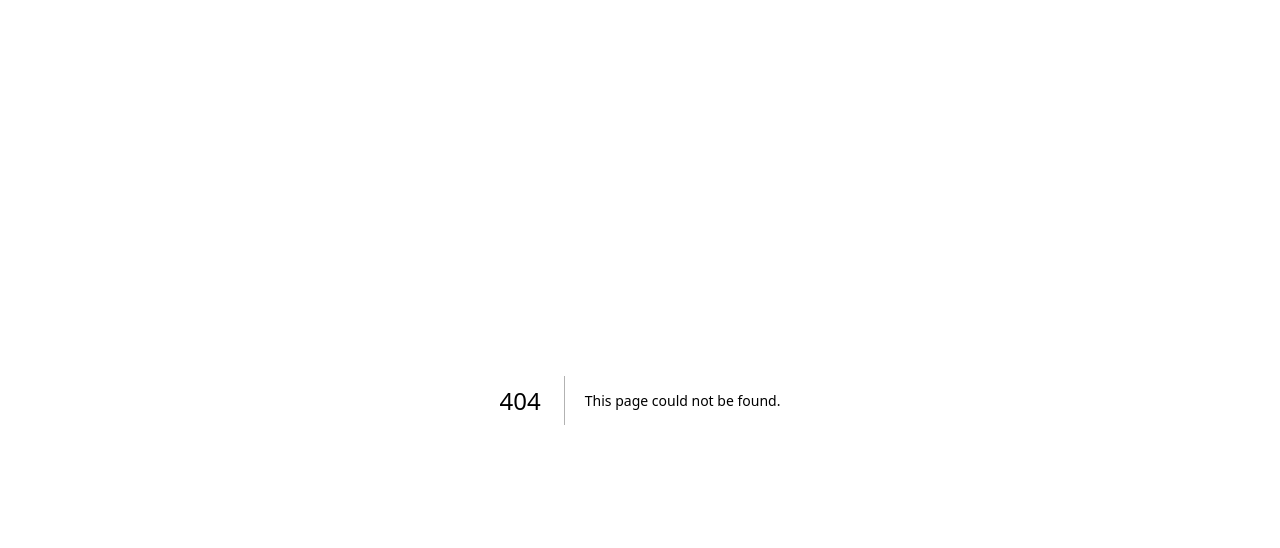
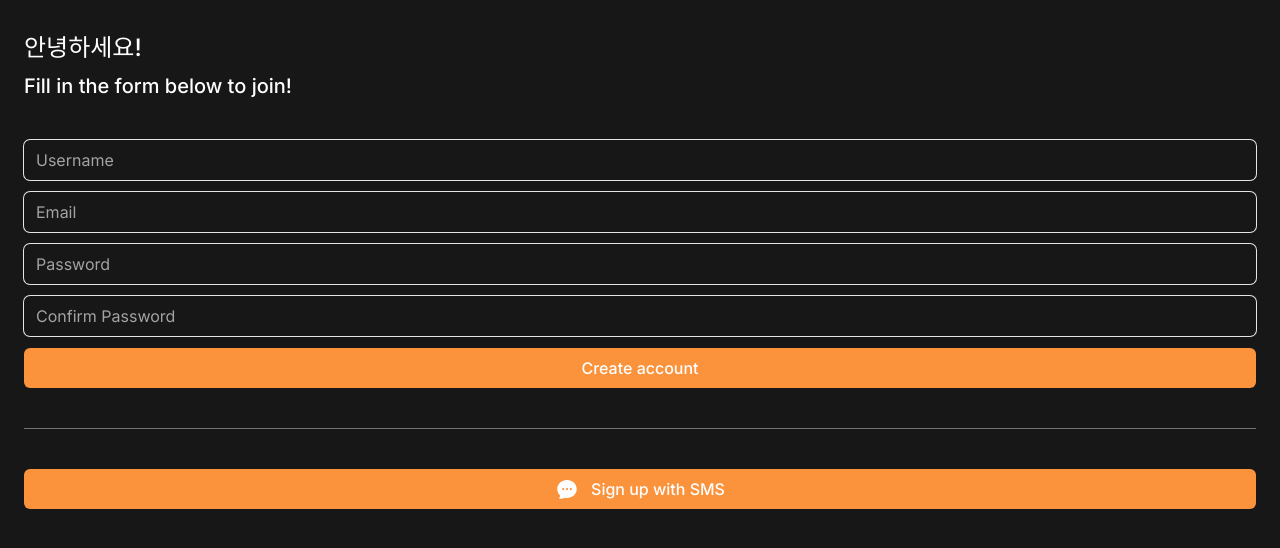
Before and after one commit to profitG/carrot_nextjs14, a Next.js app: page /create-account in a window 1280 px wide. Before the commit this address had no page. Shown: the top 548 px of the page. Built offline with nearby package versions, Linux system fonts and the light colour scheme.

Commit message:
set components

```diff
--- /dev/null
+++ b/app/create-account/page.tsx
@@ -0,0 +1,34 @@
+import FormButton from "@/components/form-btn";
+import FormInput from "@/components/form-input";
+import SocialLogin from "@/components/social-login";
+import { ChatBubbleOvalLeftEllipsisIcon } from "@heroicons/react/24/solid";
+import Link from "next/link";
+
+export default function CreateAccount() {
+  return (
+    <div className="flex flex-col gap-10 py-8 px-6">
+      <div className="flex flex-col gap-2 *:font-medium">
+        <h1 className="text-2xl">안녕하세요!</h1>
+        <h2 className="text-xl">Fill in the form below to join!</h2>
+      </div>
+      <form className="flex flex-col gap-3">
+        <FormInput type="text" placeholder="Username" required errors={[]} />
+        <FormInput type="email" placeholder="Email" required errors={[]} />
+        <FormInput
+          type="password"
+          placeholder="Password"
+          required
+          errors={[]}
+        />
+        <FormInput
+          type="password"
+          placeholder="Confirm Password"
+          required
+          errors={[]}
+        />
+        <FormButton loading={false} text="Create account" />
+      </form>
+      <SocialLogin />
+    </div>
+  );
+}
--- a/app/globals.css
+++ b/app/globals.css
@@ -3,6 +3,9 @@
 @tailwind utilities;
 
 @layer base {
+  a {
+    @apply text-orange-400;
+  }
 }
 
 @layer components {
@@ -11,5 +14,5 @@
 }
 
 .btn {
-  @apply w-full bg-black h-10 text-white;
+  @apply w-full bg-orange-400  text-white text-center font-medium rounded-md hover:bg-orange-300 transition-colors;
 }
--- a/app/layout.tsx
+++ b/app/layout.tsx
@@ -16,7 +16,9 @@
 }>) {
   return (
     <html lang="en">
-      <body className={inter.className}>{children}</body>
+      <body className={`${inter.className} bg-neutral-900 text-white`}>
+        {children}
+      </body>
     </html>
   );
 }
--- a/app/page.tsx
+++ b/app/page.tsx
@@ -1,24 +1,24 @@
+import Link from "next/link";
+
 export default function Home() {
   return (
-    <main className="bg-gray-300 h-screen flex items-center justify-center p-5">
-      <div className="bg-white shadow-lg p-5 rounded-2xl w-full max-w-screen-sm flex flex-col gap-3">
-        {["Nico", "Me", "You", "Yourself"].map((person, index) => (
-          <div
-            key={index}
-            className="flex items-center gap-5 group hover:bg-green-300"
-          >
-            <div className="size-7 bg-blue-400 rounded-full" />
-            <span className="text-lg group-hover:text-red-500  font-medium empty:w-24 empty:h-5 empty:rounded-full empty:animate-pulse empty:bg-gray-300">
-              {person}
-            </span>
-            <div className="size-6 rounded-sexy-name bg-red-500 text-white flex items-center justify-center relative">
-              <span className="z-10">{index}</span>
-              <div className="size-6 bg-red-500 rounded-full absolute" />
-            </div>
-          </div>
-        ))}
-        <button className="btn">Cool</button>
+    <div className="flex flex-col items-center justify-between min-h-screen p-5">
+      <div className="my-auto *:font-medium flex flex-col items-center gap-2">
+        <span className="text-9xl">🥕</span>
+        <h1 className="text-4xl">당근</h1>
+        <h2 className="text-2xl">당근 마켓에 어서오세요!</h2>
       </div>
-    </main>
+      <div className="flex flex-col items-center gap-3 w-full">
+        <Link href="/create-account" className="btn text-lg py-2">
+          시작하기
+        </Link>
+        <div className="flex gap-2">
+          <span>이미 계정이 있나요?</span>
+          <Link href="/login" className="hover:underline underline-offset-2">
+            로그인
+          </Link>
+        </div>
+      </div>
+    </div>
   );
 }
--- /dev/null
+++ b/components/form-btn.tsx
@@ -0,0 +1,15 @@
+interface FormButtonProps {
+  loading: boolean;
+  text: string;
+}
+
+export default function FormButton({ loading, text }: FormButtonProps) {
+  return (
+    <button
+      disabled={loading}
+      className="btn h-10 disabled:bg-neutral-400 disabled:text-neutral-200 disabled:cursor-not-allowed"
+    >
+      {loading ? "Loading..." : text}
+    </button>
+  );
+}
--- /dev/null
+++ b/components/form-input.tsx
@@ -0,0 +1,29 @@
+interface FormInputProps {
+  type: string;
+  placeholder: string;
+  required: boolean;
+  errors: string[];
+}
+
+export default function FormInput({
+  type,
+  placeholder,
+  required,
+  errors,
+}: FormInputProps) {
+  return (
+    <div className="flex flex-col gap-2">
+      <input
+        className="w-full bg-transparent rounded-md focus:ring-2 focus:outline-none ring-1 ring-neutral-200 border-none placeholder:text-neutral-400 focus:ring-orange-400"
+        type={type}
+        placeholder={placeholder}
+        required={required}
+      />
+      {errors.map((error, index) => (
+        <span key={index} className="text-red-500 font-medium">
+          {errors}
+        </span>
+      ))}
+    </div>
+  );
+}
--- /dev/null
+++ b/components/social-login.tsx
@@ -0,0 +1,21 @@
+import { ChatBubbleOvalLeftEllipsisIcon } from "@heroicons/react/24/solid";
+import Link from "next/link";
+
+export default function SocialLogin() {
+  return (
+    <>
+      <div className="w-full h-px bg-neutral-500" />
+      <div>
+        <Link
+          href="/sms"
+          className="btn flex h-10 items-center justify-center gap-3"
+        >
+          <span>
+            <ChatBubbleOvalLeftEllipsisIcon className="size-6" />
+          </span>
+          <span>Sign up with SMS</span>
+        </Link>
+      </div>
+    </>
+  );
+}
--- a/package.json
+++ b/package.json
@@ -9,6 +9,7 @@
     "lint": "next lint"
   },
   "dependencies": {
+    "@heroicons/react": "^2.1.5",
     "@tailwindcss/forms": "^0.5.7",
     "javascript": "^1.0.0",
     "next": "14.2.5",
```
Also changed, not shown: app/login/page.tsx (added), 1 other file (tests, documents, lock files or other folders).
